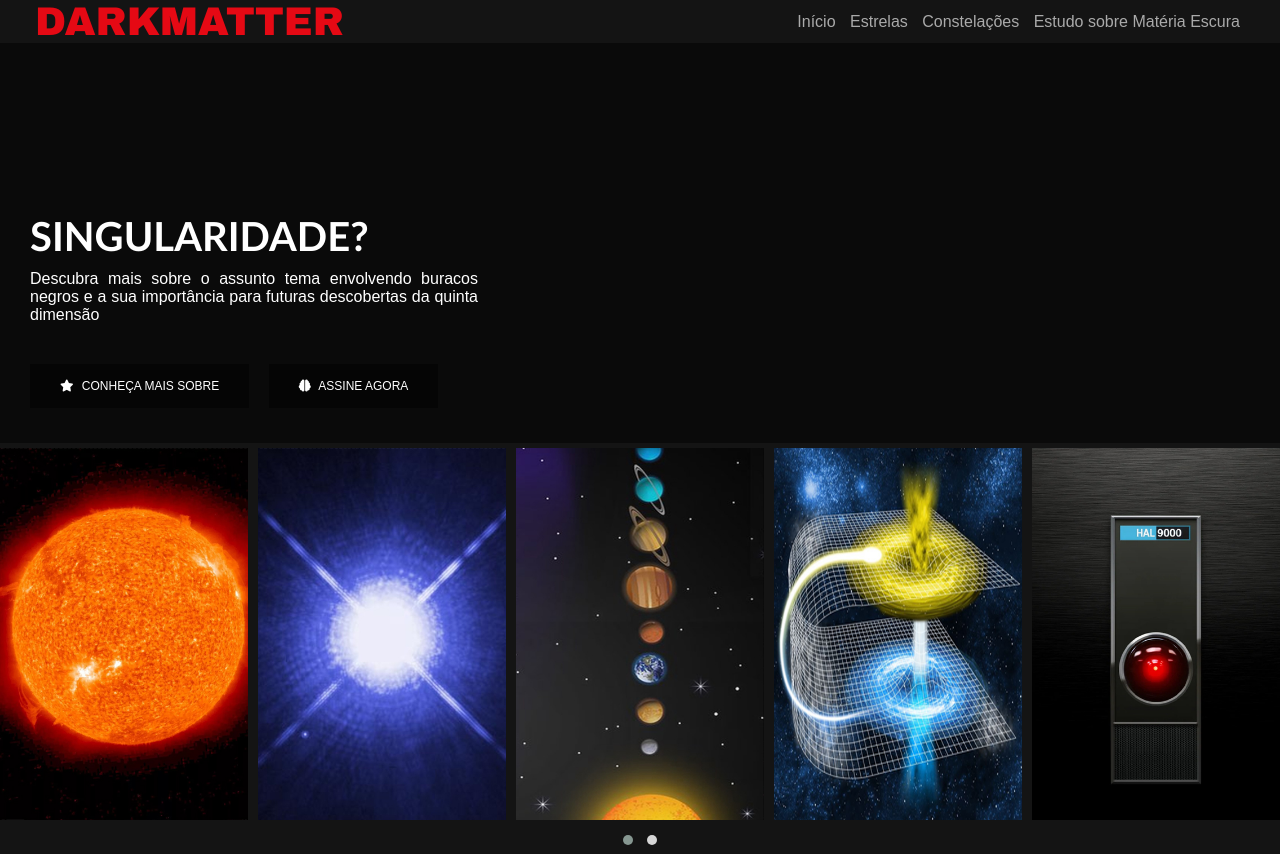
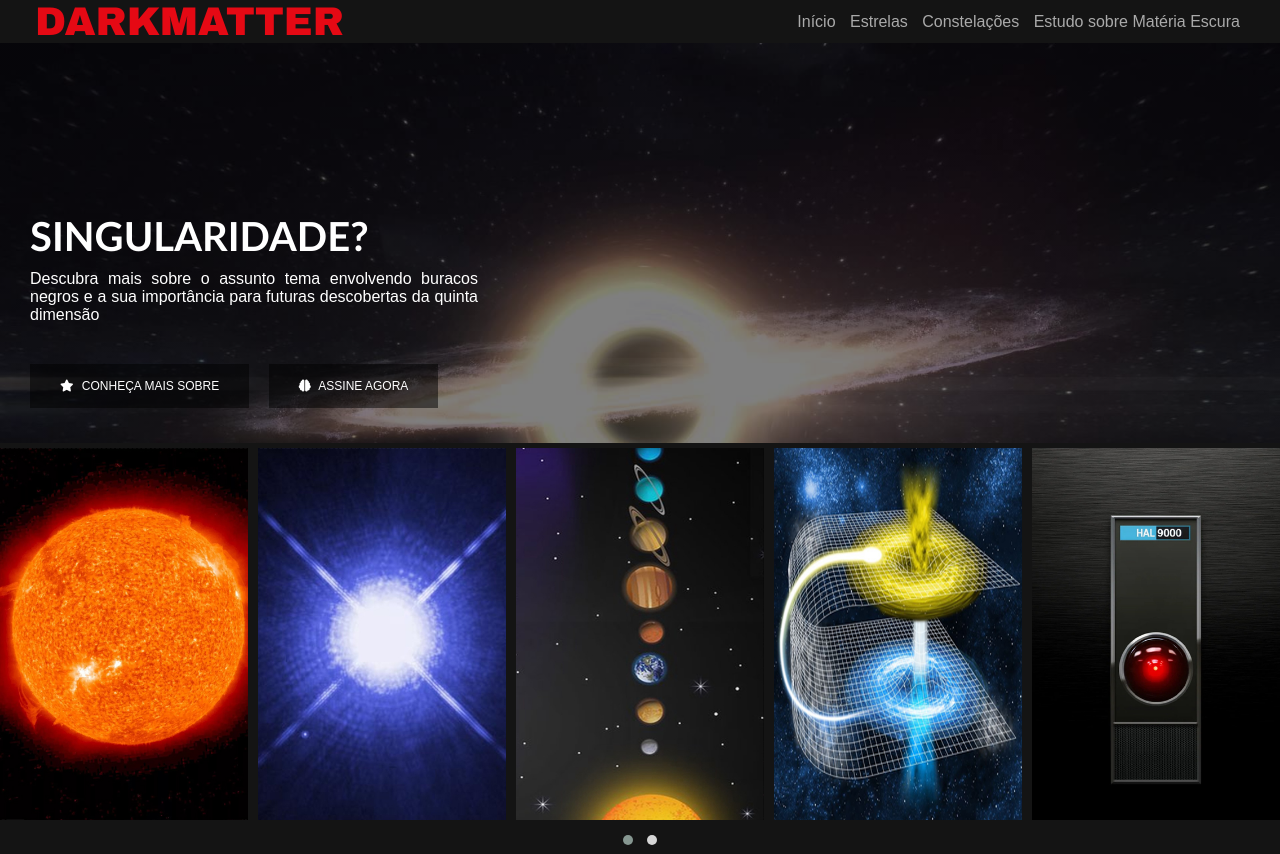
Before and after one commit to Vmjlol/RecriandoInterfaceNetflix, a plain HTML site: page index.html in a window 1280 px wide. Drawn offline with Linux system fonts and the light colour scheme; the site is published under a folder, as on GitHub Pages, so addresses that start at the root find nothing.

Commit message:
segundo commit

```diff
--- a/style/main.css
+++ b/style/main.css
@@ -51,7 +51,7 @@ header nav a:hover {
 
 .filmePrincipal {
     font-size: 16px;
-    background: linear-gradient(rgba(0,0,0,.50),rgba(0,0,0,.50)100%), url('/img/gargantua.jpg');
+    background: linear-gradient(rgba(0,0,0,.50),rgba(0,0,0,.50)100%),  url('img/gargantua.jpg');
 
     height: 400px;
     background-size: cover;
```
Also changed, not shown: style/img/gargantua.jpg (added).
